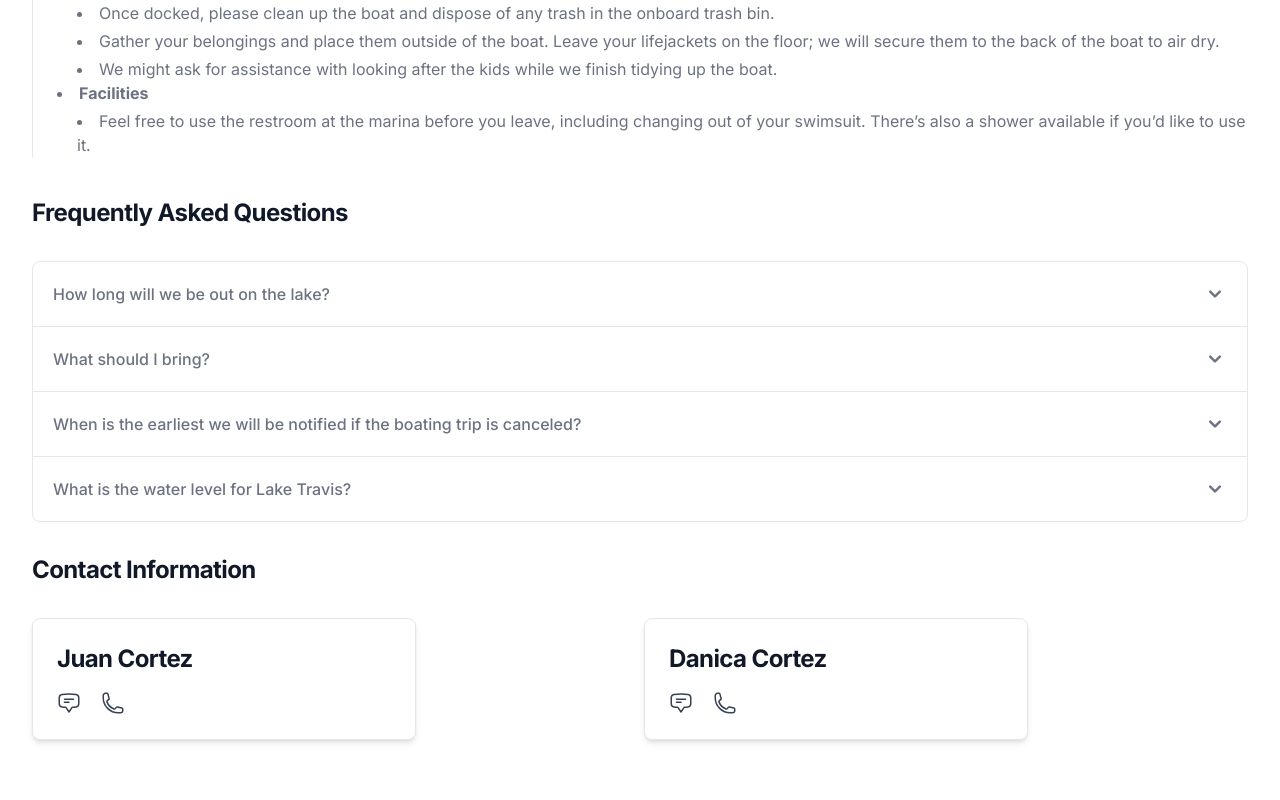
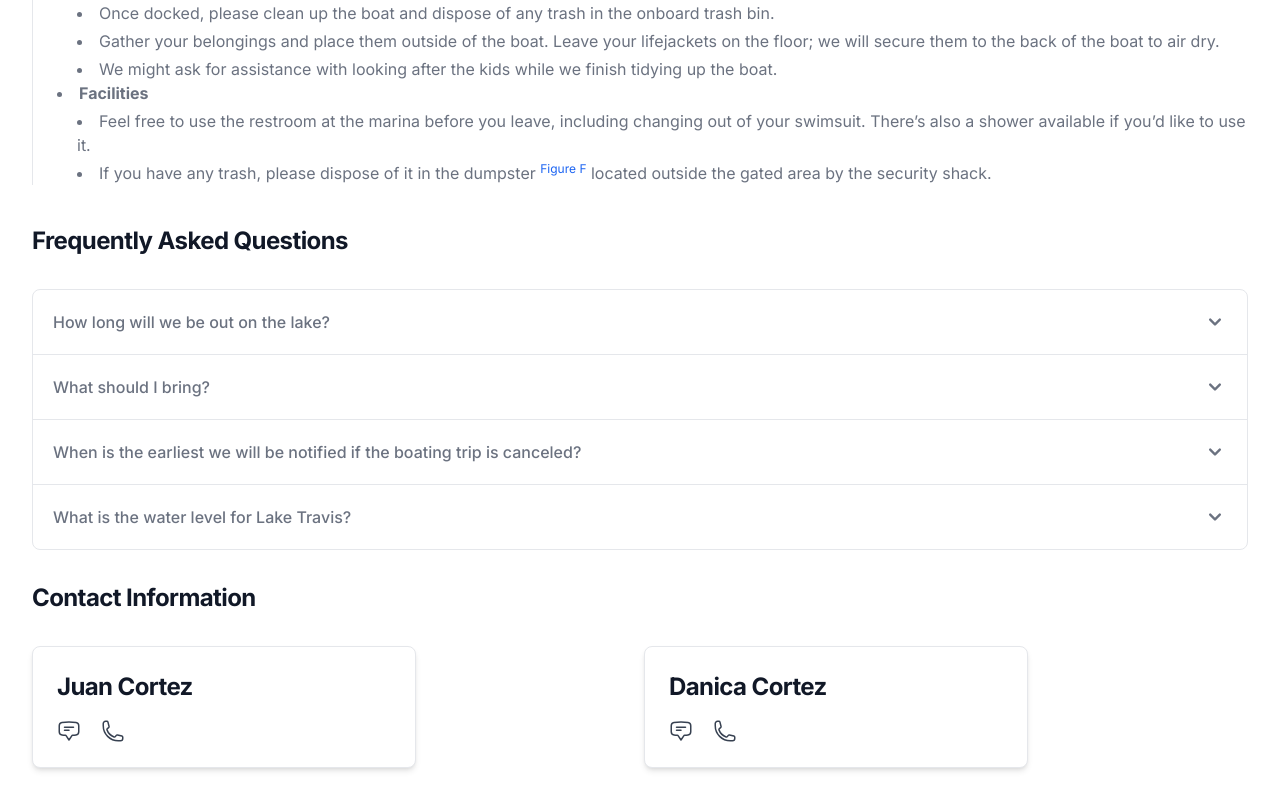
Before and after one commit to danicarcortez/sir-harris-cortez, a Next.js app: page / in a window 1280 px wide. Shown: the part 2863-3663 px from the top of the page. Before the commit the page ends 3635 px from the top, so only its background shows below. Built offline with nearby package versions, Linux system fonts and the light colour scheme.

Commit message:
add trash instructions

```diff
--- a/app/page.tsx
+++ b/app/page.tsx
@@ -350,6 +350,10 @@ export default function Home() {
                       Feel free to use the restroom at the marina before you leave, including changing out of your swimsuit. There’s also a shower available if
                       you’d like to use it.
                     </ListItem>
+                    <ListItem>
+                      If you have any trash, please dispose of it in the dumpster <FigureComponent imageSrc="/trash.jpg" text="Figure F" /> located outside the
+                      gated area by the security shack.
+                    </ListItem>
                   </List>
                 </List>
               </TimelineBody>
```
Also changed, not shown: public/trash.jpg (added).
